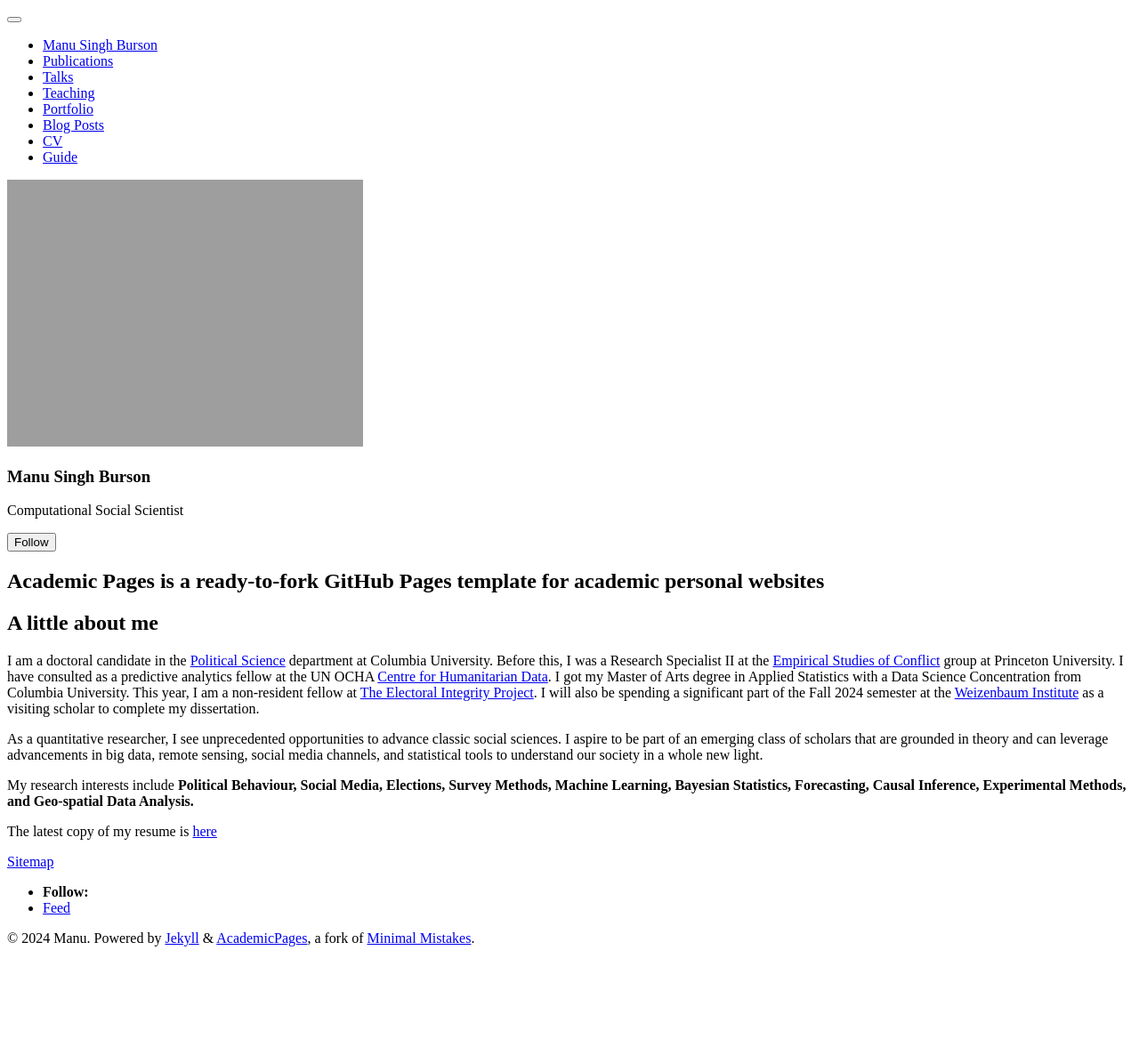
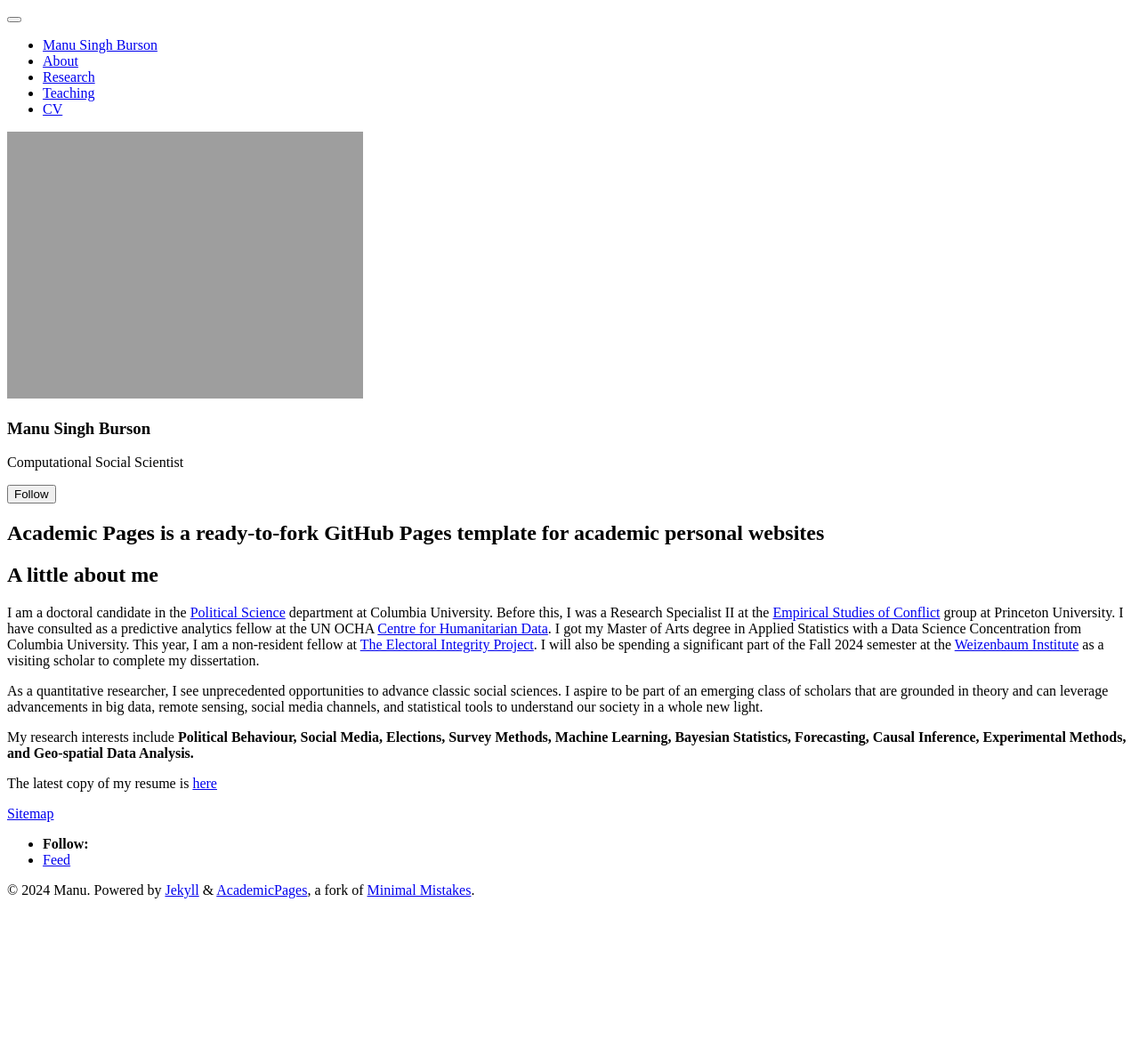
Before and after one commit to manusingh3/manusingh3.github.io, a Jekyll site: the page built from _pages/about.md, in a window 1280 px wide. Shown: the whole page at 89% size. Built offline with Jekyll 4.4.1, drawn with Linux system fonts in a browser that asks for light colours; a script bundle is joined from its source files by our own code; library files that are not in the unit come from our copies; after the commit the page ends 1114 px from its top, so only the background shows below that.

Commit message:
Update navigation.yml

```diff
--- a/_data/navigation.yml
+++ b/_data/navigation.yml
@@ -1,22 +1,13 @@
 # main links links
 main:
-  - title: "Publications"
-    url: /publications/
+  - title: "About"
+    url: /about/
 
-  - title: "Talks"
-    url: /talks/
+  - title: "Research"
+    url: /research/
 
   - title: "Teaching"
     url: /teaching/
 
-  - title: "Portfolio"
-    url: /portfolio/
-
-  - title: "Blog Posts"
-    url: /year-archive/
-
   - title: "CV"
     url: /cv/
-
-  - title: "Guide"
-    url: /markdown/
```
